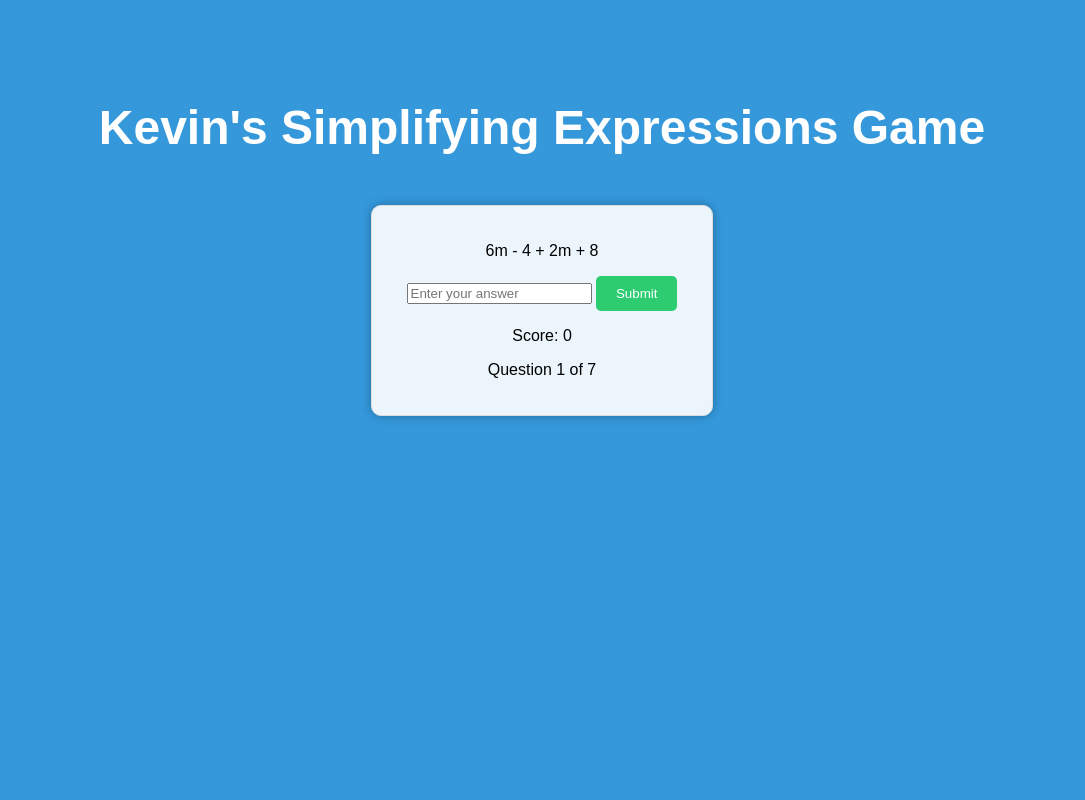
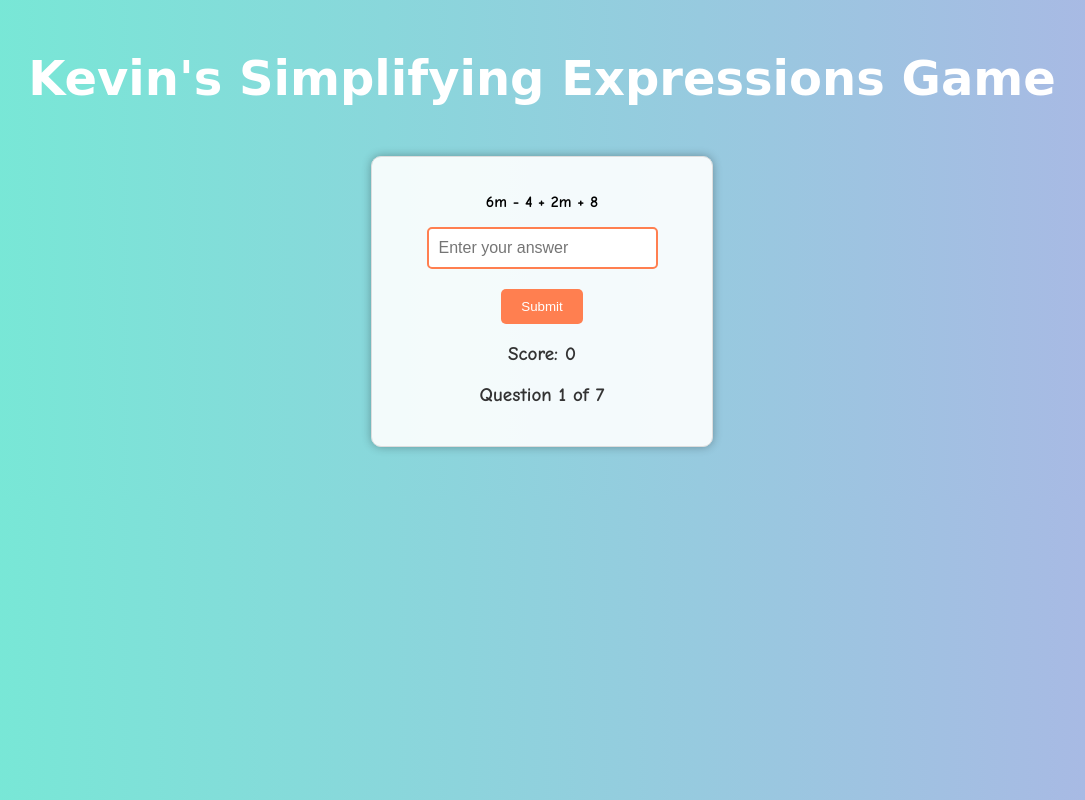
Before and after one commit to 1275246/algebra-quiz-game, a plain HTML site: page index.html in a window 1280 px wide. Shown: the whole page, without its empty margins (98-1183 px from the left). Drawn offline with Linux system fonts and the light colour scheme; a web font is replaced by a local one.

Commit message:
Update styles.css

```diff
--- a/styles.css
+++ b/styles.css
@@ -1,16 +1,28 @@
+/* Import Google Fonts */
+@import url('https://fonts.googleapis.com/css2?family=Comic+Neue:wght@700&family=Rubik+Moonrocks&display=swap');
+
 /* Gradient Background */
 body {
-    background: linear-gradient(to bottom, #3498db, #3498db); /* Gradient from blue to blue (single color) */
-    font-family: Arial, sans-serif;
+    background: linear-gradient(to right, #74ebd5, #ACB6E5); /* Gradient from teal to light blue */
+    font-family: 'Comic Neue', cursive;
     text-align: center;
     margin: 0;
     padding: 0;
     overflow: hidden; /* Prevent horizontal scrollbar */
 }
 
+/* Title Styles */
+h1 {
+    font-family: 'Rubik Moonrocks', cursive;
+    font-size: 3em;
+    color: #ffffff;
+    margin-top: 50px;
+    animation: fadeIn 1s ease; /* Fade-in animation */
+}
+
 /* Button Styles */
 button {
-    background-color: #2ecc71; /* Example vibrant color */
+    background-color: #ff7f50; /* Coral color */
     color: #fff;
     padding: 10px 20px;
     cursor: pointer;
@@ -20,27 +32,19 @@ button {
 }
 
 button:hover {
-    background-color: #27ae60; /* Darker shade for hover effect */
+    background-color: #ff6347; /* Darker coral for hover effect */
 }
 
-/* Title Animation */
-h1 {
-    font-size: 3em;
-    color: #fff;
-    margin-top: 100px;
-    animation: fadeIn 1s ease; /* Fade-in animation */
+/* Input Styles */
+input[type="text"] {
+    padding: 10px;
+    border: 2px solid #ff7f50;
+    border-radius: 5px;
+    margin-bottom: 20px;
+    font-size: 1em;
 }
 
-@keyframes fadeIn {
-    from {
-        opacity: 0;
-    }
-    to {
-        opacity: 1;
-    }
-}
-
-/* Game Container Animation */
+/* Game Container Styles */
 #game-container {
     background-color: rgba(255, 255, 255, 0.9); /* Add transparency to the background color */
     border: 1px solid #ddd;
@@ -52,6 +56,23 @@ h1 {
     animation: slideIn 1s ease; /* Slide-in animation */
 }
 
+/* Result and Score Styles */
+#result, #score, #progress {
+    font-family: 'Comic Neue', cursive;
+    font-size: 1.2em;
+    color: #333;
+}
+
+/* Animations */
+@keyframes fadeIn {
+    from {
+        opacity: 0;
+    }
+    to {
+        opacity: 1;
+    }
+}
+
 @keyframes slideIn {
     from {
         transform: translateY(-100%);
```
